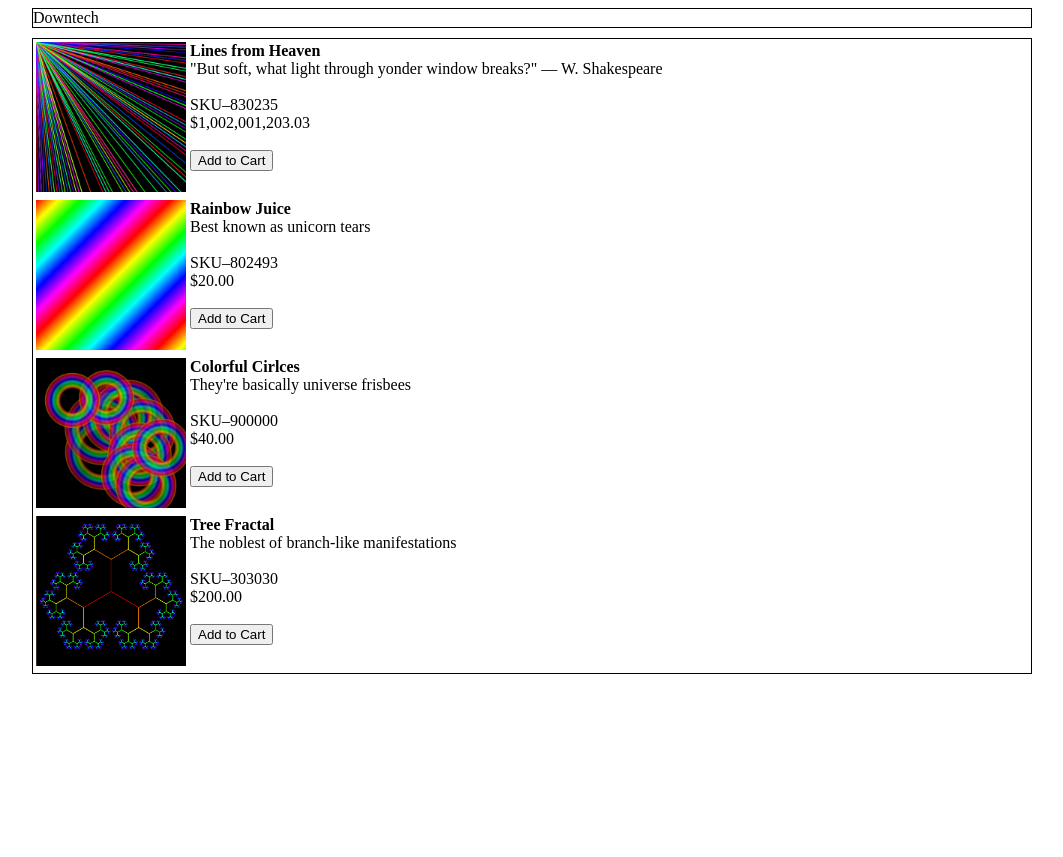
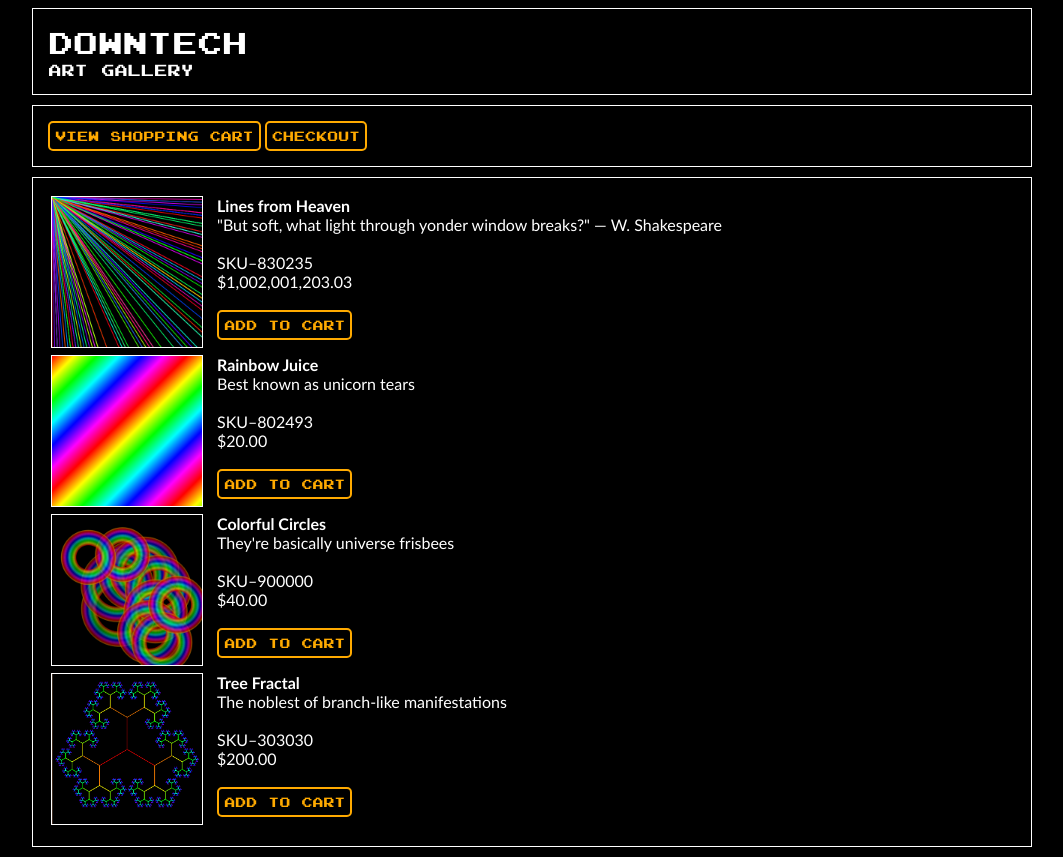
Before and after one commit to ascenderx/byui-cs213-downerj, a PHP site: page /week07/browse.html in a window 1280 px wide. Shown: the whole page, without its empty margins (108-1171 px from the left). Before the commit the page ends 674 px from the top, so only its background shows below. Run offline with PHP 8.4, Linux system fonts and the light colour scheme.

Commit message:
Week07: Add CSS

```diff
--- a/week07/browse.html
+++ b/week07/browse.html
@@ -8,7 +8,12 @@
     <body>
         <div class="u-meta-container">
             <div class="u-container">
-                <div class="u-heading-1">Downtech</div>
+                <div class="u-heading-1">DOWNTECH</div>
+                <div class="u-heading-3">ART GALLERY</div>
+            </div>
+            <div class="u-container">
+                <button>View Shopping Cart</button>
+                <button>Checkout</button>
             </div>
             <div class="u-container">
                 <table id="table-products"></table>
--- a/week07/browse.js
+++ b/week07/browse.js
@@ -5,6 +5,10 @@ const session = {
 
 const user = {
     cart: null
+}
+
+function goToCart() {
+    window.location.href = './cart.html';
 }
 
 function addProduct(sku) {
@@ -44,7 +48,8 @@ function populateTable() {
             'innerHTML': `SKU&ndash;${product.sku}`
         });
         let lblPrice = constructElement('span', {
-            'innerText': toMoneyString(product.price)
+            'innerText': toMoneyString(product.price),
+            'class': 'u-price',
         });
         let itemInCart = user.cart.hasProduct(product.sku);
         let btAdd = constructElement('button', {
@@ -54,8 +59,7 @@ function populateTable() {
         });
         btAdd.addEventListener('click', () => {
             addProduct(product.sku);
-            btAdd.disabled = true;
-            btAdd.innerText = "Item in Cart";
+            goToCart();
         });
 
         let cell1 = row.insertCell();
--- a/week07/modules/items.json
+++ b/week07/modules/items.json
@@ -15,7 +15,7 @@
     },
     {
         "sku": "900000",
-        "name": "Colorful Cirlces",
+        "name": "Colorful Circles",
         "description": "They're basically universe frisbees",
         "imageURL": "art4.png",
         "price": 40.00
--- a/week07/top.css
+++ b/week07/top.css
@@ -1,9 +1,64 @@
+@font-face {
+    font-family: 'Press Start 2P Regular';
+    src: url('assets/fonts/PressStart2P-Regular.ttf');
+}
+@font-face {
+    font-family: 'Joystix Mono Regular';
+    src: url('assets/fonts/joystix_monospace.ttf');
+}
+
+body {
+    background-color: #000;
+    color: #fff;
+    font-family: 'Trebuchet MS', 'Verdana', sans-serif;
+    font-size: 16px;
+}
+
 .u-meta-container {
     max-width: 1000px;
     margin: 0 auto 0 auto;
 }
 
 .u-container {
-    border: 1px solid #000;
+    border: 1px solid #fff;
     margin-bottom: 10px;
+    padding: 15px;
 }
+
+.u-heading-1 {
+    font-size: 30px;
+}
+
+.u-heading-1, .u-heading-2, .u-heading-3, button {
+    font-family: 'Joystix Mono Regular';
+}
+
+.u-price {
+    color: '#0af';
+}
+
+button {
+    background-color: #000;
+    border: 2px solid #fa0;
+    color: #fa0;
+    border-radius: 5px;
+    padding: 5px;
+}
+
+button:hover, button:focus {
+    background-color: #fa0;
+    color: #000;
+    cursor: pointer;
+}
+
+button[disabled], button[disabled]:hover, button[disabled]:focus {
+    color: #aaa;
+    border: 2px solid #aaa;
+    background-color: #000;
+    cursor: default;
+}
+
+img {
+    margin-right: 10px;
+    border: 1px solid #fff;
+}
```
Also changed, not shown: week07/assets/fonts/PressStart2P-Regular.ttf (added), week07/assets/fonts/joystix_monospace.ttf (added), week07/cart.html (added), 3 other files.
